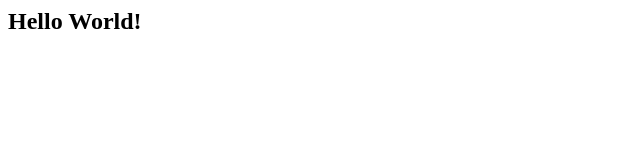
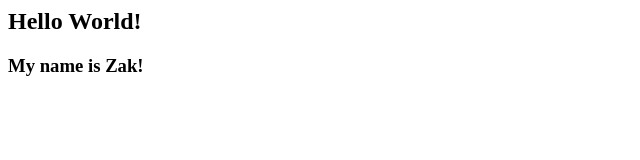
Before and after one commit to Zak4r/Zak4r.github.io, a plain HTML site: page index.html in a window 1280 px wide. Shown: the whole page, without its empty margins (0-640 px from the left). Drawn offline with Linux system fonts and the light colour scheme.

Commit message:
Update index.html

```diff
--- a/index.html
+++ b/index.html
@@ -1 +1,2 @@
 <H2> Hello World! </H2>
+<h3> My name is Zak! </h3>
```
